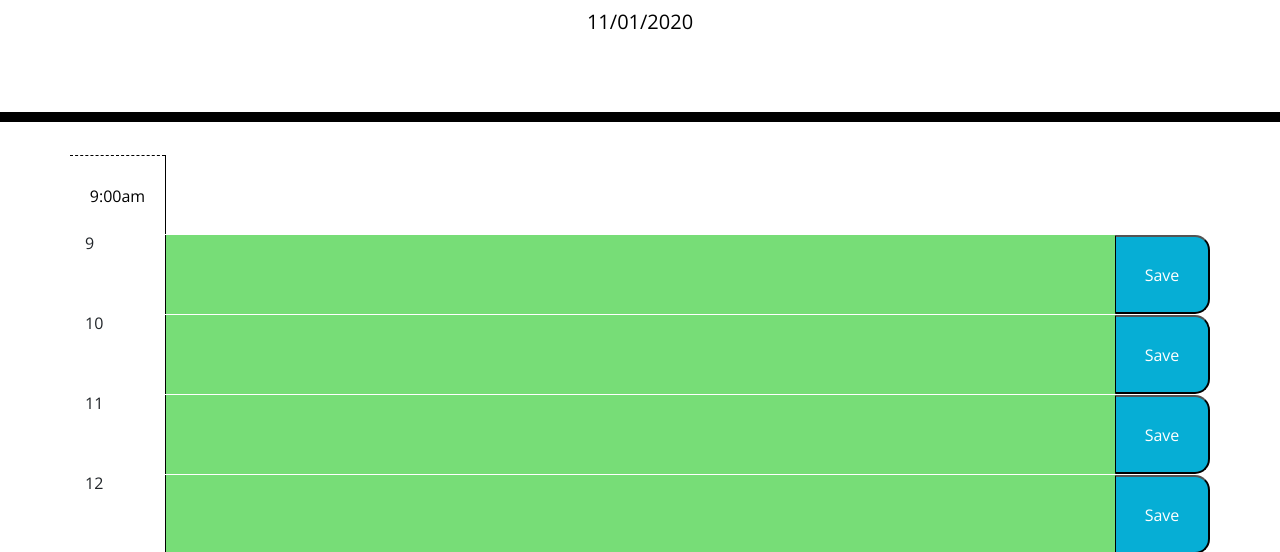
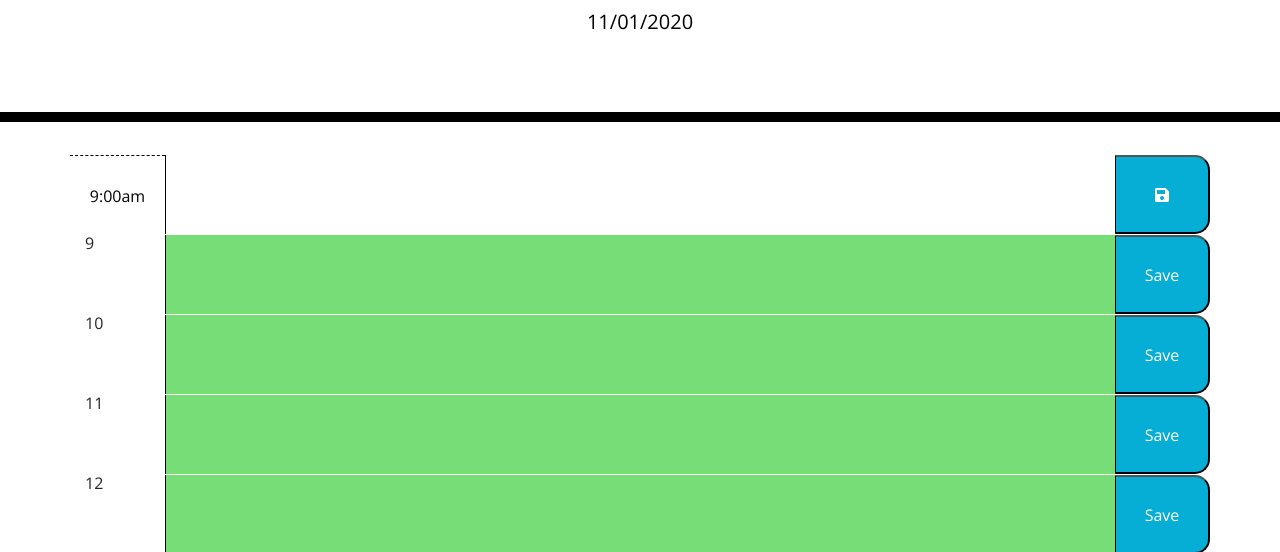
Before and after one commit to pheno-cat/workDayScheduler, a plain HTML site: page index.html in a window 1280 px wide. Shown: the part 182-734 px from the top of the page. Drawn offline with nearby package versions, Linux system fonts and the light colour scheme.

Commit message:
seventh commit

```diff
--- a/index.html
+++ b/index.html
@@ -27,7 +27,7 @@
       </div>
       <textarea class="col-md-10 description">
         </textarea>
-      <!-- <button class="btn saveBtn col-md-1"><i class="fas fa-save"></i></button> -->
+      <button class="saveBtn col-md-1"><i class="fas fa-save"></i></button>
     </div>
     <!-- <div id="hour9" class="row time-block">
       <div class="col-md-1 hour">
```
